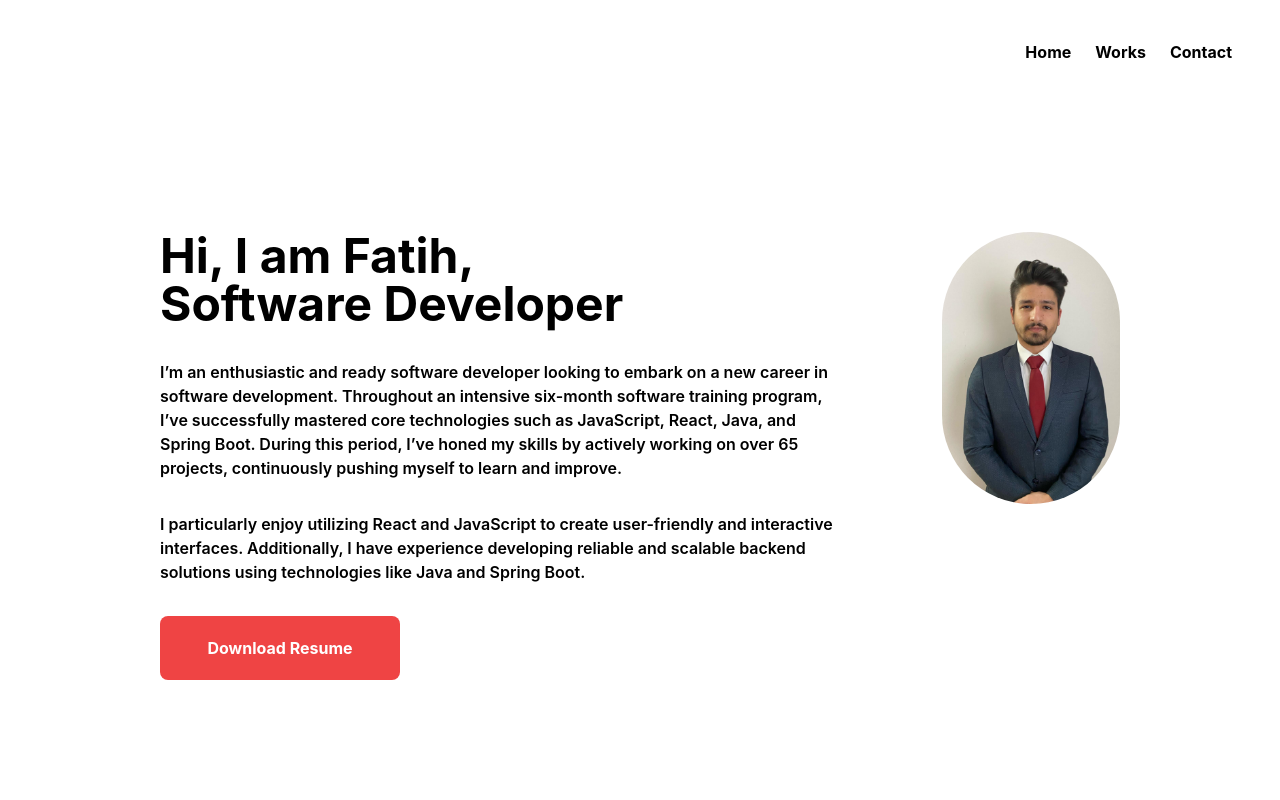
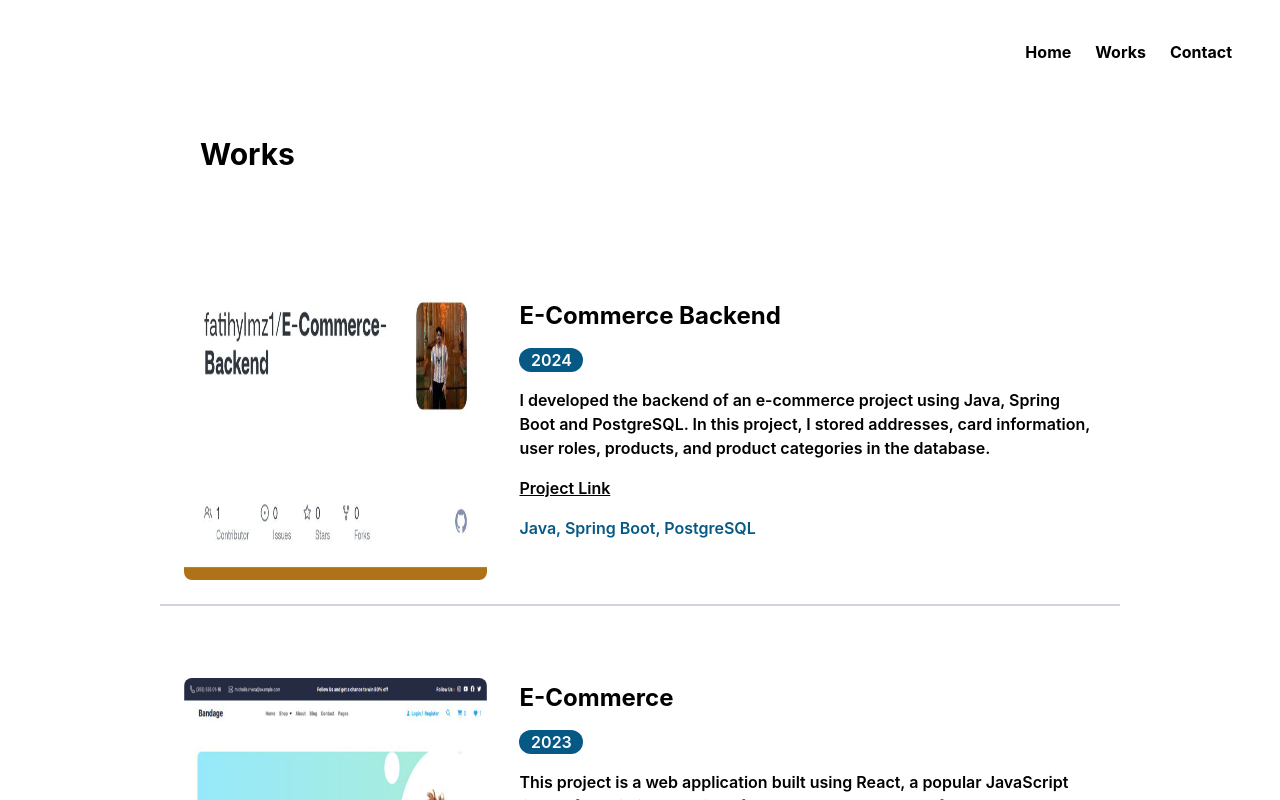
Before and after one commit to fatihylmz1/Portfolio, a React (Create React App) app: page / in a window 1280 px wide. Shown: the top 800 px of the page. Built offline with nearby package versions, Linux system fonts and the light colour scheme.

Commit message:
Works pages design completed

```diff
--- a/src/App.js
+++ b/src/App.js
@@ -1,11 +1,12 @@
 import logo from './logo.svg';
 import { Home } from './Pages/Home';
+import { Works } from './Pages/Works';
 
 
 function App() {
   return (
     <div>
-      <Home />
+      <Works />
     </div>
   )
 }
--- /dev/null
+++ b/src/Pages/Works.js
@@ -0,0 +1,80 @@
+import React from "react";
+import ecommercebackend from "../Assests/ecommercebackend.jpeg"
+import ecommerce from "../Assests/ecommerce.png"
+import gratitude from "../Assests/gratitude.jpeg"
+import library from "../Assests/library.jpeg"
+import { Footer } from "../Layouts/Footer";
+
+export const Works = () => {
+    const projects = [
+        {
+            projectName: "E-Commerce Backend",
+            img: ecommercebackend,
+            date: 2024,
+            detail: "I developed the backend of an e-commerce project using Java, Spring Boot and PostgreSQL. In this project, I stored addresses, card information, user roles, products, and product categories in the database.",
+            tech: "Java, Spring Boot, PostgreSQL",
+            link: "https://github.com/fatihylmz1/E-Commerce-Backend",
+        },
+        {
+            projectName: "E-Commerce",
+            img: ecommerce,
+            date: 2023,
+            detail: "This project is a web application built using React, a popular JavaScript library for building user interfaces. It leverages Redux for state management, providing a predictable state container for managing the application’s data flow. Additionally, Tailwind CSS is utilized for styling, offering a utility-first CSS framework that allows for rapid development and easy customization.",
+            tech: "JavaScript, React, Redux, Tailwind, HTML, CSS",
+            link: "https://fatihyilmaz-ecommerce.vercel.app/",
+        },
+        {
+            projectName: "Gratitude Journal",
+            img: gratitude,
+            date: 2023,
+            detail: "I developed a gratitude journal project where we can make API requests using redux-thunk and preserve added entries using localStorage. The user interface was built with React.",
+            tech: "JavaScript, React, Redux, HTML, CSS",
+            link: "https://gratitude-journal-gold.vercel.app/",
+        },
+        {
+            projectName: "Library Application with Java",
+            img: library,
+            date: 2024,
+            detail: "I developed a library system using Java, Spring Boot, and PostgreSQL. This project was designed using Object-Oriented Programming (OOP) principles.I developed a library system using Java, Spring Boot, and PostgreSQL.",
+            tech: "Java, Spring Boot, PostgreSQL",
+            link: "https://github.com/fatihylmz1/Library-Application",
+        },
+
+    ]
+    return (
+        <div>
+            <div className="px-12 py-10 flex flex-row justify-end gap-6">
+                <button className="font-bold cursor-pointer">Home</button>
+                <button className="font-bold cursor-pointer">Works</button>
+                <button className="font-bold cursor-pointer">Contact</button>
+            </div>
+            <div className="flex flex-col gap-16 px-[10rem] py-[2rem]">
+                <div className="px-10"><p className="text-3xl font-bold">Works</p></div>
+                <div className="flex flex-col gap-12">
+                    {projects.map((project, index) => (
+                        <div className="flex flex-col">
+                            <div key={index} className="flex flex-row gap-8 items-center p-6">
+                                <div className="w-[30rem] h-[20rem]">
+                                    <img src={project.img} alt={project.projectName} className="w-full h-full object-fill rounded-lg" />
+                                </div>
+                                <div className="flex flex-col gap-4 w-full">
+                                    <p className="text-2xl font-bold">{project.projectName}</p>
+                                    <p className="font-semibold text-center text-white bg-sky-800 rounded-full w-[4rem]">{project.date}</p>
+                                    <p className="font-semibold">{project.detail}</p>
+                                    <a href={project.link} className="font-semibold underline">Project Link </a>
+                                    <p className="font-semibold text-sky-800">{project.tech}</p>
+                                </div>
+                            </div>
+                            <div className="flex flex-col justify-center items-center">
+
+                                <hr className="w-full font-bold text-black border border-gray-300" />
+                            </div>
+                        </div>
+                    ))}
+                </div>
+            </div>
+            <Footer />
+
+        </div>
+    )
+}
```
